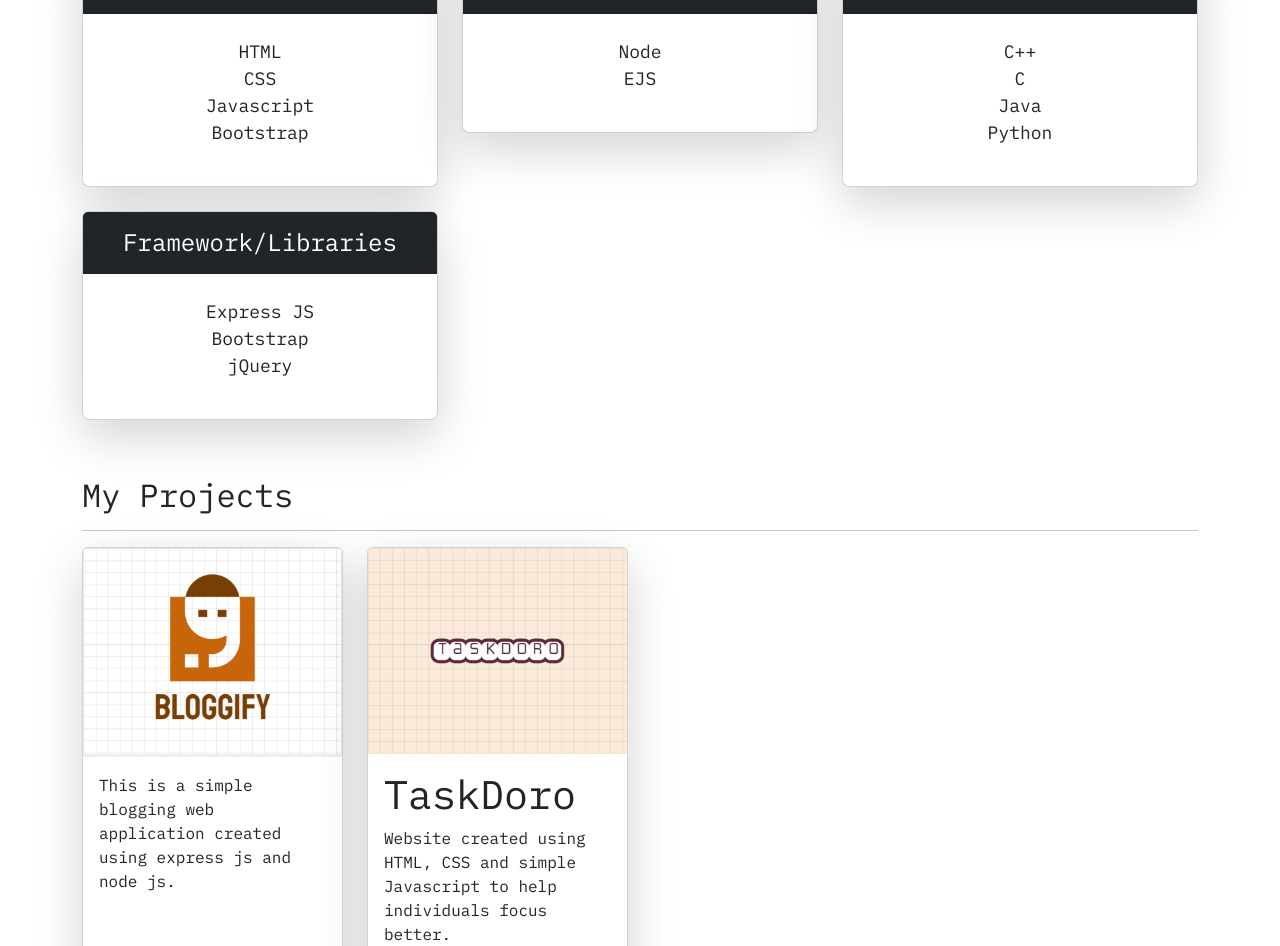
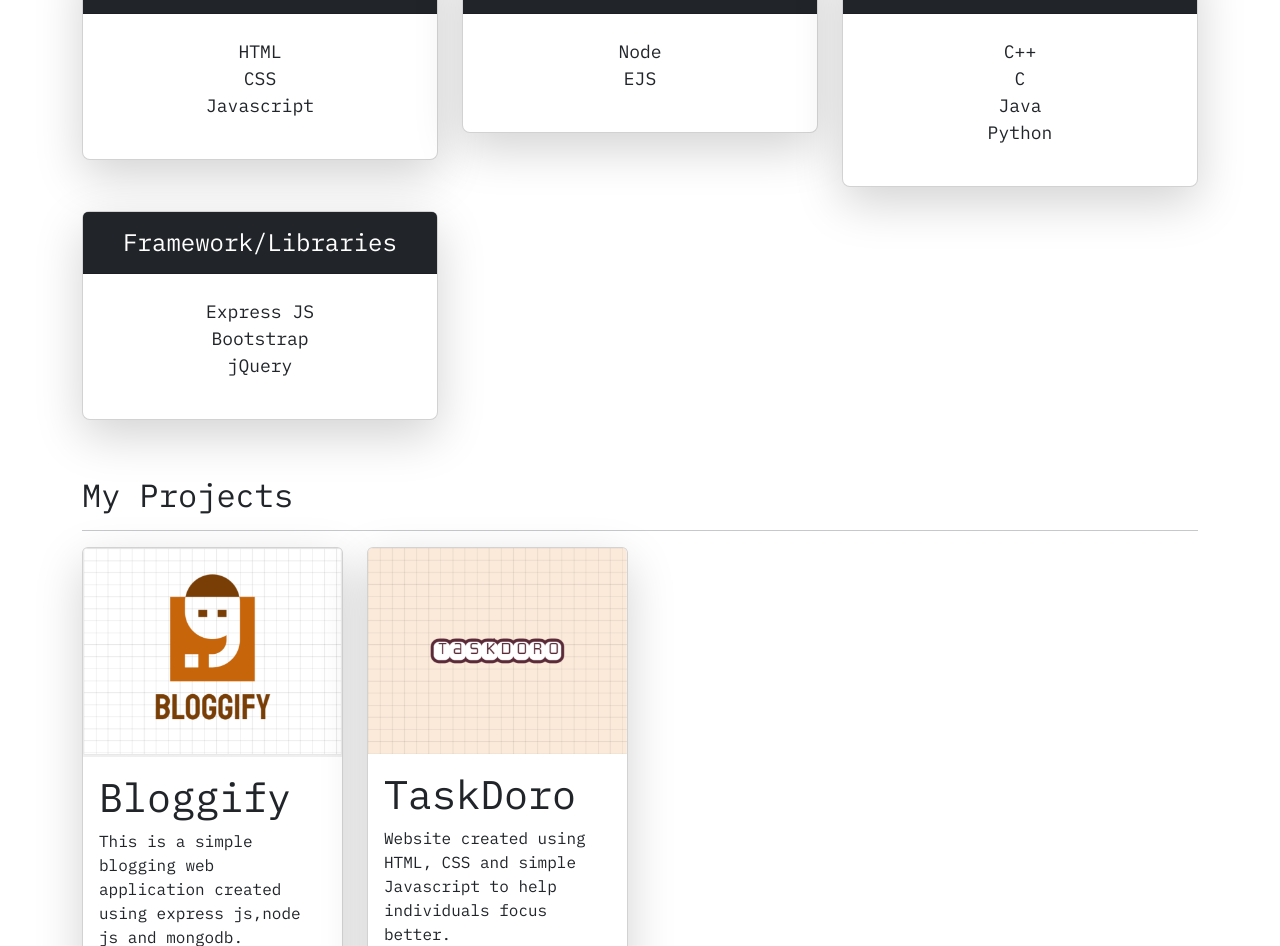
Before and after one commit to shashankk04/my-portfolio, a plain HTML site: page index.html in a window 1280 px wide. Shown: the part 686-1632 px from the top of the page. Drawn offline with nearby package versions, Linux system fonts and the light colour scheme.

Commit message:
Update index.html

```diff
--- a/index.html
+++ b/index.html
@@ -69,7 +69,6 @@
                     <li>HTML</li>
                     <li>CSS</li>
                     <li>Javascript</li>
-                    <li>Bootstrap</li>
                   </ul>
                 </div>
               </div>
@@ -130,7 +129,8 @@
             <div class="card h-100">
                 <img src="Resource/bloggify.png" class="card-img-top" alt="Bloggify">
                 <div class="card-body">
-                    <p class="card-text">This is a simple blogging web application created using express js and node js.</p>
+                    <h1>Bloggify</h1>
+                    <p class="card-text">This is a simple blogging web application created using express js,node js and mongodb.</p>
                 </div>
                 <div class="card-footer">
                   <a href="https://bloggify-e69z.onrender.com" class="btn btn-dark btn-sm" target="_blank">Click here</a>
```
